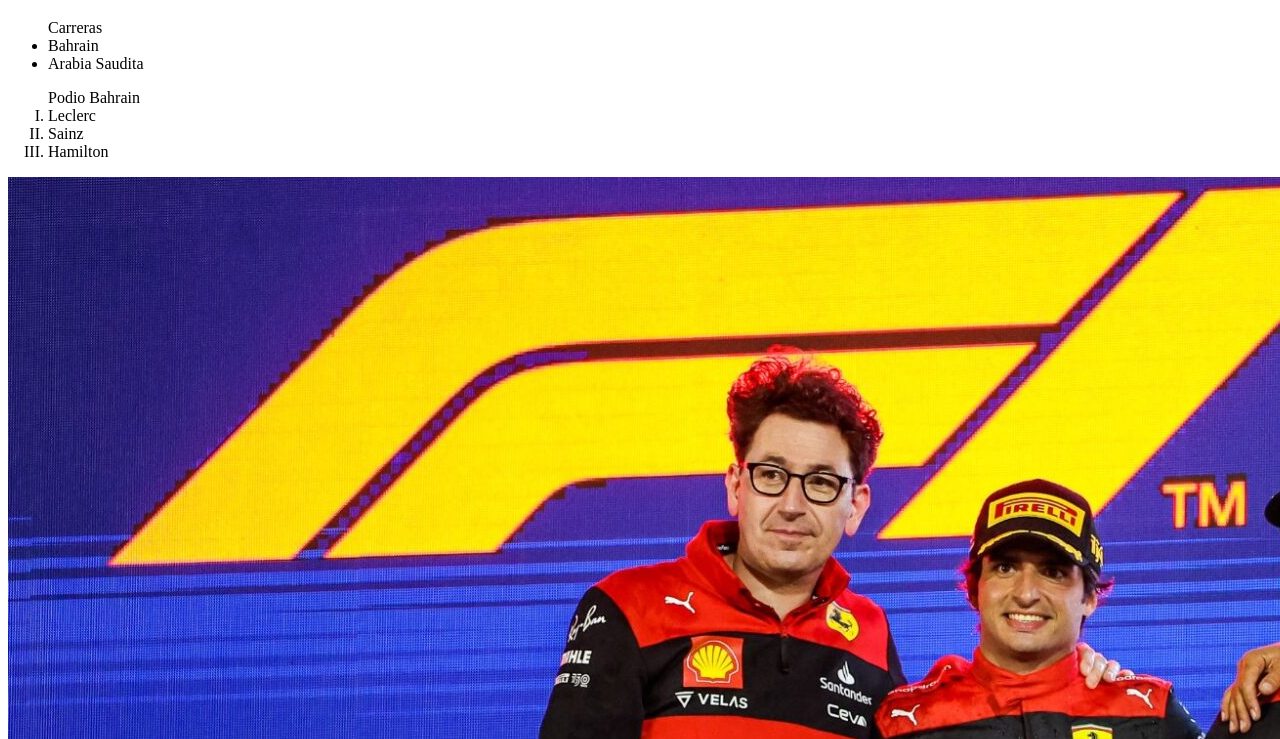
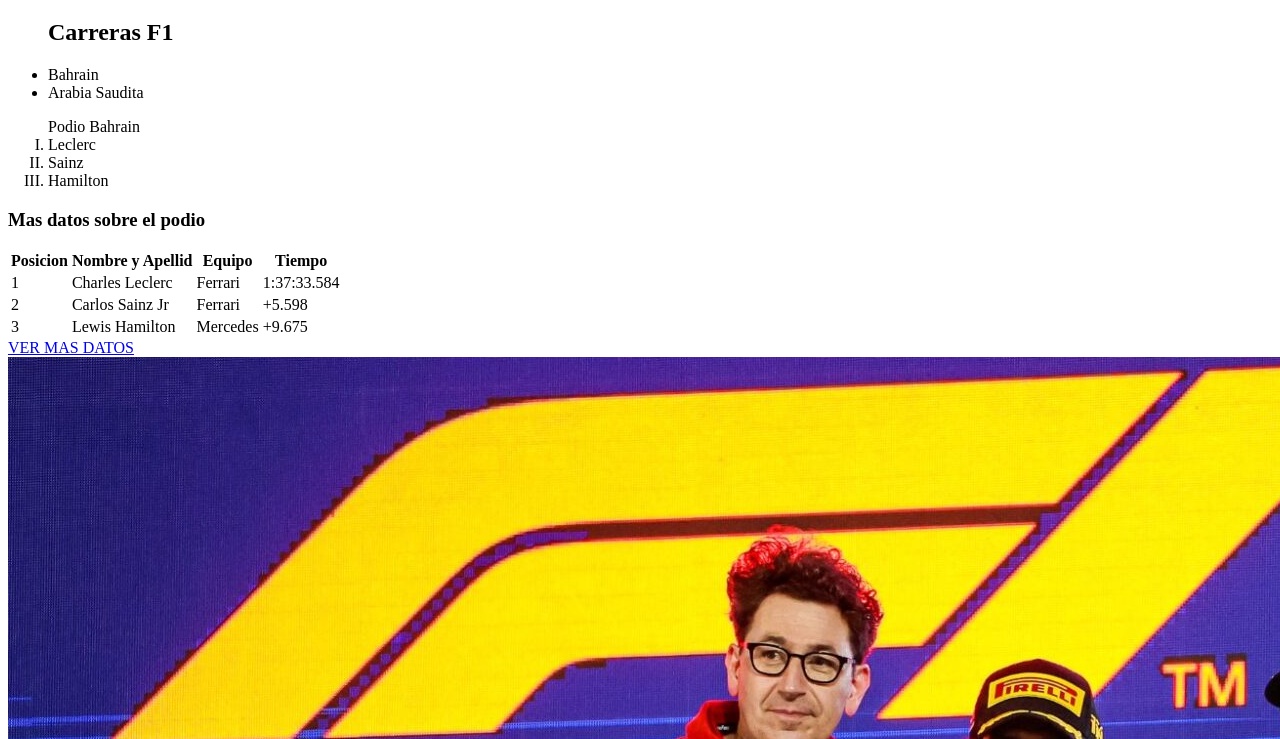
Before and after one commit to fedenieddu/repositoriofedenieddu, a plain HTML site: page index.html in a window 1280 px wide. Shown: the part 61-800 px from the top of the page. Drawn offline with Linux system fonts and the light colour scheme.

Commit message:
actualizacion

```diff
--- a/index.html
+++ b/index.html
@@ -8,7 +8,7 @@
 </head>
 <body>
     <h1>Bienvenido a la pagina de fede</h1>
-    <ul type="">Carreras
+    <ul type=""><h2>Carreras F1</h2>
         <li>Bahrain</li>
         <li>Arabia Saudita</li>
     </ul>
@@ -17,6 +17,14 @@
         <li>Sainz</li>
         <li>Hamilton</li>
     </ol>
+    <h3>Mas datos sobre el podio</h3>
+    <table>
+        <tr><th>Posicion</th><th>Nombre y Apellid</th><th>Equipo</th><th>Tiempo</th></tr>
+        <tr><td>1</td><td>Charles Leclerc</td><td>Ferrari</td><td>1:37:33.584</td></tr>
+        <tr><td>2</td><td>Carlos Sainz Jr</td><td>Ferrari</td><td>+5.598</td></tr>
+        <tr><td>3</td><td>Lewis Hamilton</td><td>Mercedes</td><td>+9.675</td></tr>
+    </table>
+    <a href="./pagina2.html">VER MAS DATOS</a><br>
     <img src="./images/2022-Bahrain-GP-Podium-min-1-scaled.jpeg" alt="Imagen no disponible">
 </body>
 </html>
```
Also changed, not shown: pagina2.html (added, +13 -0 lines).
